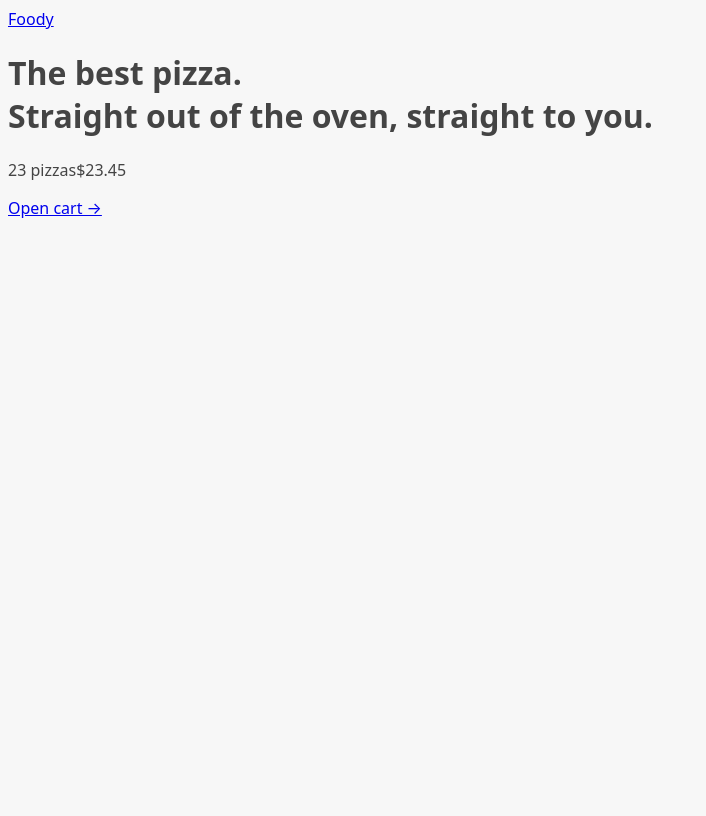
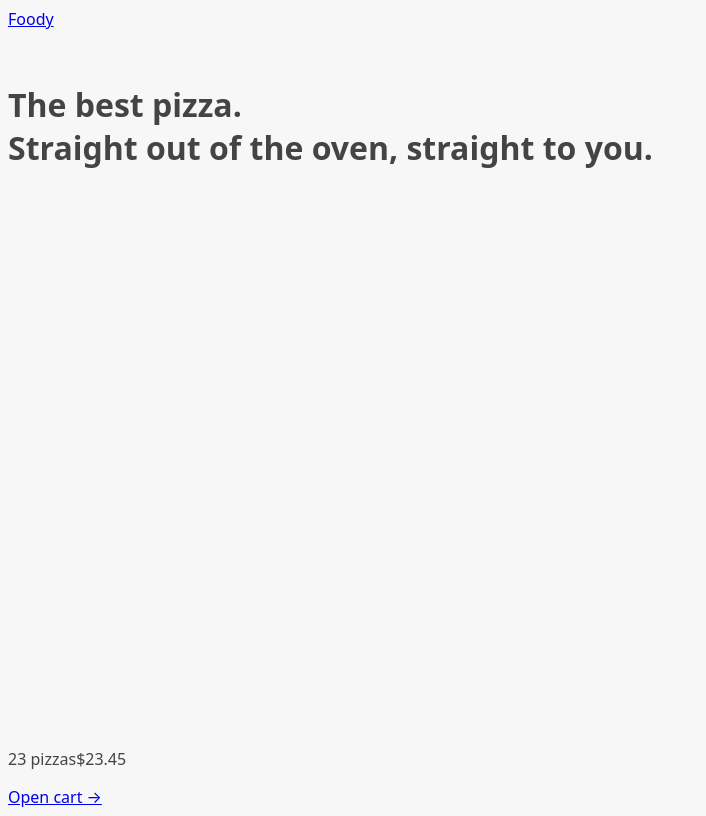
Before and after one commit to Mldamico/Foody-react, a React (Vite) app: page / in a window 1280 px wide. Shown: the whole page, without its empty margins (0-706 px from the left). Built offline with nearby package versions, Linux system fonts and the light colour scheme.

Commit message:
Loading component

```diff
--- a/src/features/menu/Menu.tsx
+++ b/src/features/menu/Menu.tsx
@@ -9,7 +9,7 @@ function Menu() {
   return (
     <ul>
       {menu.map((pizza) => (
-        <MenuItem pizza={pizza} />
+        <MenuItem pizza={pizza} key={pizza.id} />
       ))}
     </ul>
   );
--- a/src/ui/AppLayout.tsx
+++ b/src/ui/AppLayout.tsx
@@ -1,10 +1,15 @@
-import { Outlet } from "react-router-dom";
+import { Outlet, useNavigation } from "react-router-dom";
 import CartOverview from "../features/cart/CartOverview";
 import { Header } from "./Header";
+import { Loading } from "./Loading";
 
 export const AppLayout = () => {
+  const { state } = useNavigation();
+  const isLoading = state === "loading";
+
   return (
-    <div>
+    <div className="layout">
+      {isLoading && <Loading />}
       <Header />
       <main>
         <Outlet />
--- /dev/null
+++ b/src/ui/Loading.tsx
@@ -0,0 +1,3 @@
+export const Loading = () => {
+  return <div className="loader"></div>;
+};
```
